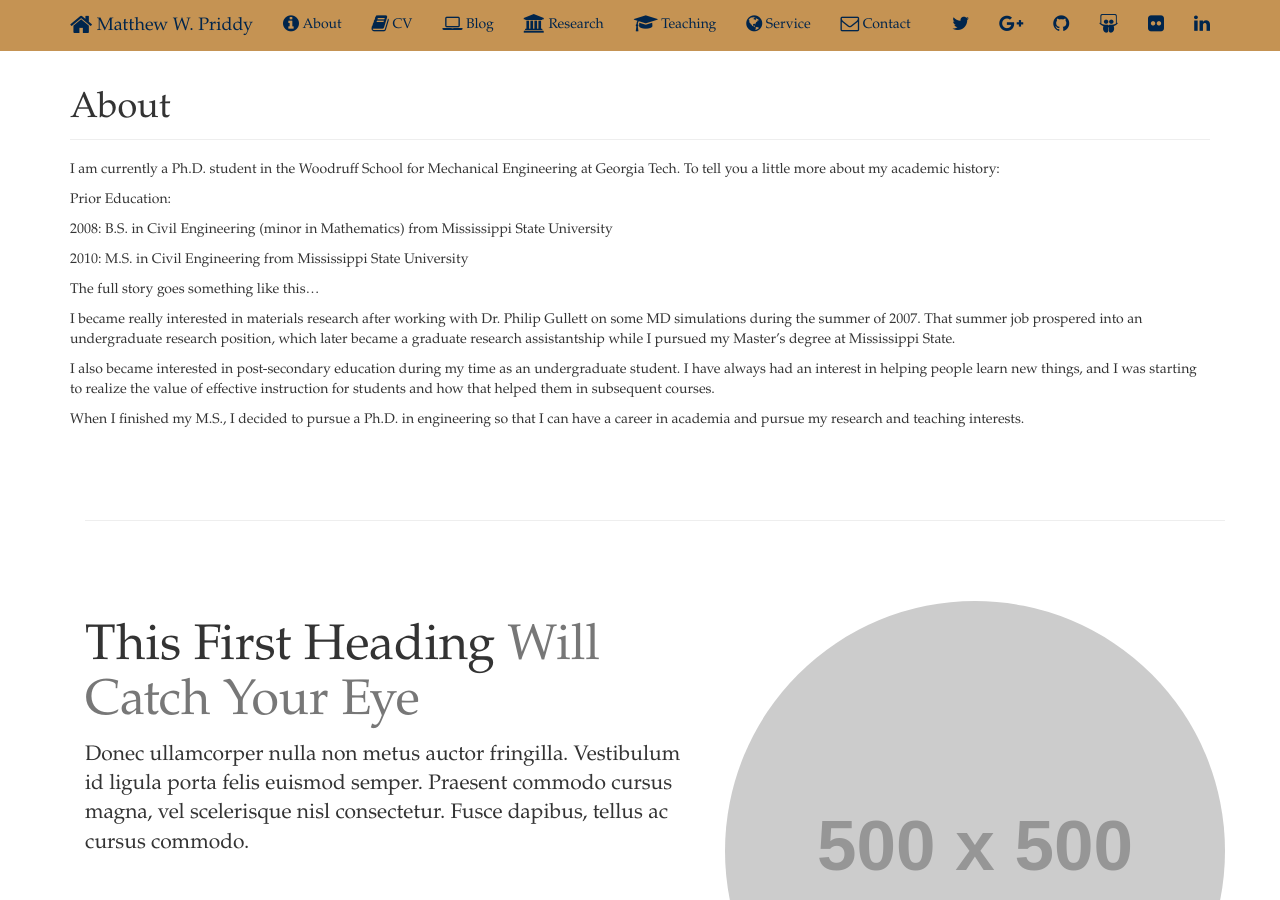
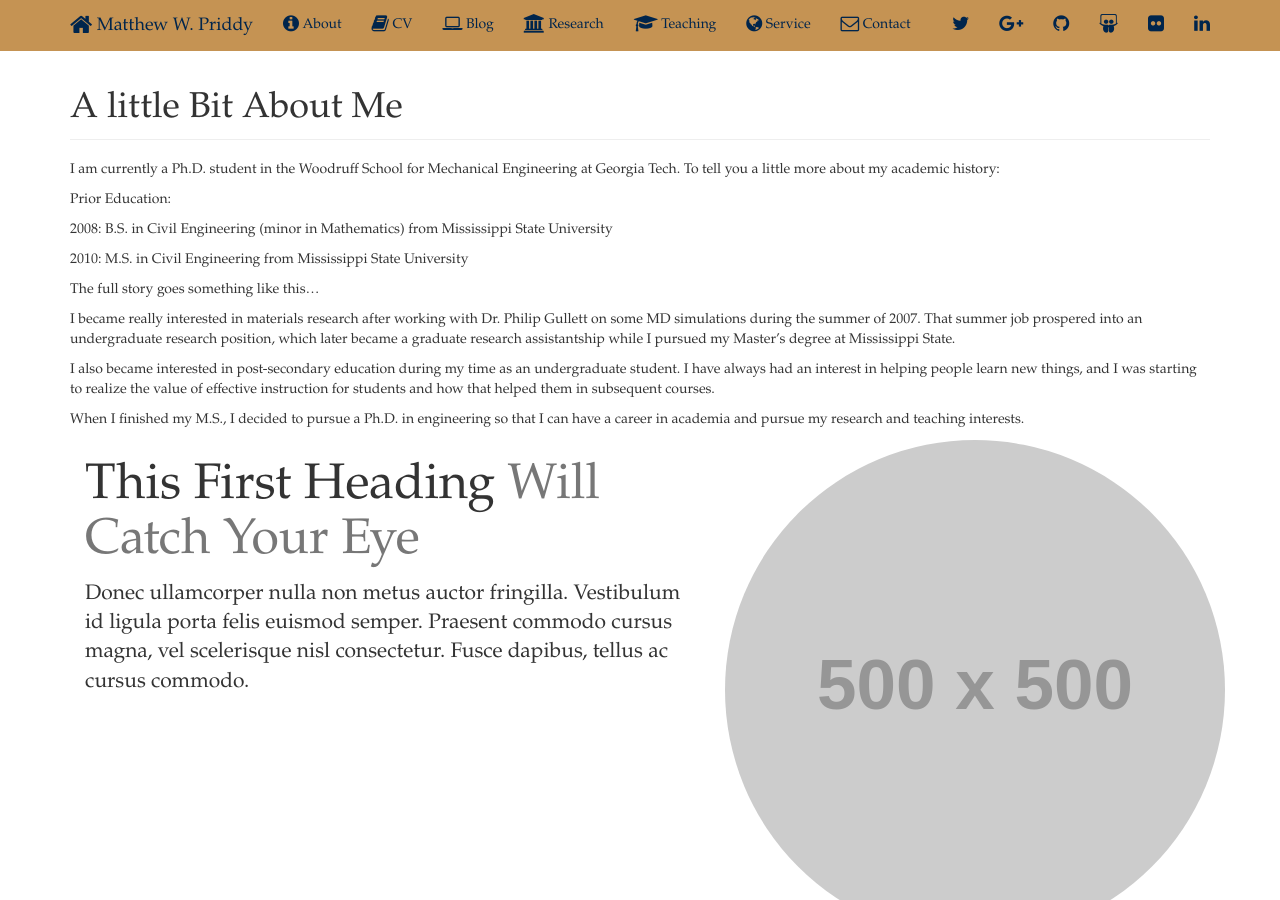
Before and after one commit to mwpriddy/mwpriddy.github.io, a Jekyll site: the page built from about/index.html, in a window 1280 px wide and 900 px high. Built offline with Jekyll 4.4.1, drawn with Linux system fonts in a browser that asks for light colours; nearby versions of some CDN libraries.

Commit message:
remove featurette dividers

```diff
--- a/about/index.html
+++ b/about/index.html
@@ -1,6 +1,6 @@
 ---
 layout: default-halfslider
-title: About
+title: A little Bit About Me
 ---
 
 <div class="about">
@@ -30,7 +30,7 @@ When I finished my M.S., I decided to pursue a Ph.D. in engineering so that I ca
     <!-- Page Content -->
     <div class="container">
 
-        <hr class="featurette-divider">
+        <!-- <hr class="featurette-divider"> -->
 
         <!-- First Featurette -->
         <div class="featurette" id="about">
@@ -41,7 +41,7 @@ When I finished my M.S., I decided to pursue a Ph.D. in engineering so that I ca
             <p class="lead">Donec ullamcorper nulla non metus auctor fringilla. Vestibulum id ligula porta felis euismod semper. Praesent commodo cursus magna, vel scelerisque nisl consectetur. Fusce dapibus, tellus ac cursus commodo.</p>
         </div>
 
-        <hr class="featurette-divider">
+        <!-- <hr class="featurette-divider"> -->
 
         <!-- Second Featurette -->
         <div class="featurette" id="services">
@@ -52,7 +52,7 @@ When I finished my M.S., I decided to pursue a Ph.D. in engineering so that I ca
             <p class="lead">Donec ullamcorper nulla non metus auctor fringilla. Vestibulum id ligula porta felis euismod semper. Praesent commodo cursus magna, vel scelerisque nisl consectetur. Fusce dapibus, tellus ac cursus commodo.</p>
         </div>
 
-        <hr class="featurette-divider">
+        <!-- <hr class="featurette-divider"> -->
 
         <!-- Third Featurette -->
         <div class="featurette" id="contact">
@@ -63,4 +63,4 @@ When I finished my M.S., I decided to pursue a Ph.D. in engineering so that I ca
             <p class="lead">Donec ullamcorper nulla non metus auctor fringilla. Vestibulum id ligula porta felis euismod semper. Praesent commodo cursus magna, vel scelerisque nisl consectetur. Fusce dapibus, tellus ac cursus commodo.</p>
         </div>
 
-        <hr class="featurette-divider">
+        <!-- <hr class="featurette-divider"> -->
```
